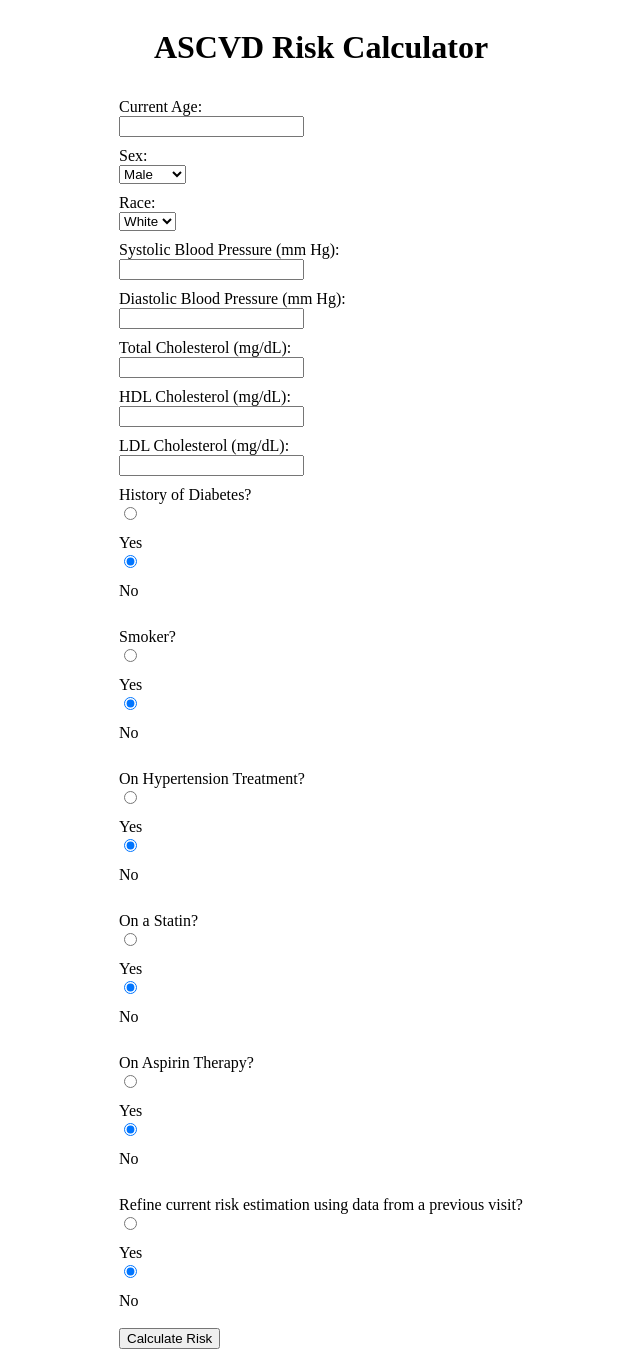
After one commit to nnantais/ASCVD-Risk-Calculator, a Flask app: page /ascvd in a window 1280 px wide. The commit adds this page. Shown: the whole page, without its empty margins (319-959 px from the left). Run offline with Flask 3, Linux system fonts and the light colour scheme.

Commit message:
update the app

```diff
--- a/src/app.py
+++ b/src/app.py
@@ -1,9 +1,10 @@
 import os
 import requests
-from flask import Flask, request, render_template
+from flask import Flask, request, render_template, redirect, url_for, session
 from dotenv import load_dotenv
 
 app = Flask(__name__)
+app.secret_key = 'supersecretkey'
 load_dotenv()
 
 FHIR_SERVER_BASE_URL = os.getenv("FHIR_SERVER_BASE_URL")
@@ -33,37 +34,48 @@ def extract_patient_data(patient, observations):
     for entry in observations.get('entry', []):
         resource = entry['resource']
         code = resource['code']['coding'][0]['code']
-        value = resource['valueQuantity']['value']
 
-        if code == '2093-3':  # Total Cholesterol
-            data['total_cholesterol'] = value
-        elif code == '2085-9':  # HDL Cholesterol
-            data['hdl_cholesterol'] = value
-        elif code == '18262-6':  # LDL Cholesterol
-            data['ldl_cholesterol'] = value
-        elif code == '8480-6':  # Systolic Blood Pressure
-            data['systolic_bp'] = value
-        elif code == '8462-4':  # Diastolic Blood Pressure
-            data['diastolic_bp'] = value
+        if 'valueQuantity' in resource:
+            value = resource['valueQuantity']['value']
+
+            if code == '2093-3':  # Total Cholesterol
+                data['total_cholesterol'] = value
+            elif code == '2085-9':  # HDL Cholesterol
+                data['hdl_cholesterol'] = value
+            elif code == '18262-6':  # LDL Cholesterol
+                data['ldl_cholesterol'] = value
+            elif code == '8480-6':  # Systolic Blood Pressure
+                data['systolic_bp'] = value
+            elif code == '8462-4':  # Diastolic Blood Pressure
+                data['diastolic_bp'] = value
 
     return data
 
 @app.route('/', methods=['GET', 'POST'])
 def index():
+    if request.method == 'POST':
+        patient_id = request.form.get('patient_id')
+        session['patient_id'] = patient_id
+        credentials = (username, password)
+        patient = request_patient(patient_id, credentials)
+        observations = request_observations(patient_id, credentials)
+
+        if patient and observations:
+            patient_data = extract_patient_data(patient, observations)
+            session['patient_data'] = patient_data
+        else:
+            session['patient_data'] = {}
+        return redirect(url_for('ascvd_risk_calculator'))
+
+    return render_template('index.html')
+
+@app.route('/ascvd', methods=['GET', 'POST'])
+def ascvd_risk_calculator():
+    patient_data = session.get('patient_data', {})
     result = None
-    patient_data = {}
-    credentials = (username, password)
 
     if request.method == 'POST':
         try:
-            patient_id = request.form.get('patient_id')
-            if patient_id:
-                patient = request_patient(patient_id, credentials)
-                observations = request_observations(patient_id, credentials)
-
-                if patient and observations:
-                    patient_data = extract_patient_data(patient, observations)
-
             age = request.form.get('age', type=int)
             gender = request.form.get('gender')
             race = request.form.get('race')
@@ -89,7 +101,7 @@ def index():
             hdl_cholesterol = patient_data.get('hdl_cholesterol', hdl_cholesterol)
             ldl_cholesterol = patient_data.get('ldl_cholesterol', ldl_cholesterol)
 
-            if None in [age, gender, race, systolic_bp, diastolic_bp, total_cholesterol, hdl_cholesterol, ldl_cholesterol]:
+            if None in [age, gender, race, systolic_bp, diastolic_bp, total_cholesterol, hdl_cholesterol]:
                 result = 'Incomplete input. Please enter all required fields.'
             else:
                 risk_score = calculate_ascvd_risk(
@@ -100,15 +112,20 @@ def index():
         except ValueError:
             result = 'Invalid input. Please enter valid values for all fields.'
 
-    return render_template('index.html', result=result, patient_data=patient_data)
+    return render_template('ascvd.html', result=result, patient_data=patient_data)
 
 def calculate_ascvd_risk(age, gender, race, systolic_bp, diastolic_bp, total_cholesterol, hdl_cholesterol, ldl_cholesterol,
                          diabetes, smoker, on_bp_meds, on_statin, on_aspirin, refine_risk):
     # Simplified calculation for demonstration purposes
     risk_score = (age * 0.1 + total_cholesterol * 0.2 + hdl_cholesterol * -0.1 +
                   systolic_bp * 0.2 + diastolic_bp * 0.1 +
-                  (10 if on_bp_meds else 0) + (10 if on_statin else 0) + (5 if on_aspirin else 0) +
-                  (20 if smoker else 0) + (30 if diabetes else 0))
+                  (10 if diabetes else 0) + (20 if smoker else 0))
+    if on_bp_meds:
+        risk_score += 10
+    if on_statin:
+        risk_score += 10
+    if on_aspirin:
+        risk_score += 5
     if refine_risk:
         risk_score *= 0.9  # Example refinement factor
     return risk_score
--- /dev/null
+++ b/src/templates/ascvd.html
@@ -0,0 +1,98 @@
+<!DOCTYPE html>
+<html lang="en">
+<head>
+    <meta charset="UTF-8">
+    <title>ASCVD Risk Calculator</title>
+</head>
+<body>
+    <div class="container">
+        <h1>ASCVD Risk Calculator</h1>
+        <form method="post">
+            <label for="age">Current Age:</label>
+            <input type="number" name="age" id="age" value="{{ patient_data.get('age', '') }}" required><br>
+
+            <label for="gender">Sex:</label>
+            <select name="gender" id="gender" required>
+                <option value="male" {% if patient_data.get('gender') == 'male' %}selected{% endif %}>Male</option>
+                <option value="female" {% if patient_data.get('gender') == 'female' %}selected{% endif %}>Female</option>
+            </select><br>
+
+            <label for="race">Race:</label>
+            <select name="race" id="race" required>
+                <option value="white" {% if patient_data.get('race') == 'white' %}selected{% endif %}>White</option>
+                <option value="black" {% if patient_data.get('race') == 'black' %}selected{% endif %}>Black</option>
+                <option value="asian" {% if patient_data.get('race') == 'asian' %}selected{% endif %}>Asian</option>
+                <option value="other" {% if patient_data.get('race') == 'other' %}selected{% endif %}>Other</option>
+            </select><br>
+
+            <label for="systolic_bp">Systolic Blood Pressure (mm Hg):</label>
+            <input type="number" name="systolic_bp" id="systolic_bp" value="{{ patient_data.get('systolic_bp', '') }}" required><br>
+
+            <label for="diastolic_bp">Diastolic Blood Pressure (mm Hg):</label>
+            <input type="number" name="diastolic_bp" id="diastolic_bp" value="{{ patient_data.get('diastolic_bp', '') }}" required><br>
+
+            <label for="total_cholesterol">Total Cholesterol (mg/dL):</label>
+            <input type="number" name="total_cholesterol" id="total_cholesterol" value="{{ patient_data.get('total_cholesterol', '') }}" required><br>
+
+            <label for="hdl_cholesterol">HDL Cholesterol (mg/dL):</label>
+            <input type="number" name="hdl_cholesterol" id="hdl_cholesterol" value="{{ patient_data.get('hdl_cholesterol', '') }}" required><br>
+
+            <label for="ldl_cholesterol">LDL Cholesterol (mg/dL):</label>
+            <input type="number" name="ldl_cholesterol" id="ldl_cholesterol" value="{{ patient_data.get('ldl_cholesterol', '') }}"><br>
+
+            <label>History of Diabetes?</label>
+            <input type="radio" id="diabetes_yes" name="diabetes" value="yes" {% if patient_data.get('diabetes') %}checked{% endif %}>
+            <label for="diabetes_yes">Yes</label>
+            <input type="radio" id="diabetes_no" name="diabetes" value="no" {% if not patient_data.get('diabetes') %}checked{% endif %}>
+            <label for="diabetes_no">No</label><br>
+
+            <label>Smoker?</label>
+            <input type="radio" id="smoker_yes" name="smoker" value="yes" {% if patient_data.get('smoker') %}checked{% endif %}>
+            <label for="smoker_yes">Yes</label>
+            <input type="radio" id="smoker_no" name="smoker" value="no" {% if not patient_data.get('smoker') %}checked{% endif %}>
+            <label for="smoker_no">No</label><br>
+
+            <label>On Hypertension Treatment?</label>
+            <input type="radio" id="on_bp_meds_yes" name="on_bp_meds" value="yes">
+            <label for="on_bp_meds_yes">Yes</label>
+            <input type="radio" id="on_bp_meds_no" name="on_bp_meds" value="no" checked>
+            <label for="on_bp_meds_no">No</label><br>
+
+            <label>On a Statin?</label>
+            <input type="radio" id="on_statin_yes" name="on_statin" value="yes">
+            <label for="on_statin_yes">Yes</label>
+            <input type="radio" id="on_statin_no" name="on_statin" value="no" checked>
+            <label for="on_statin_no">No</label><br>
+
+            <label>On Aspirin Therapy?</label>
+            <input type="radio" id="on_aspirin_yes" name="on_aspirin" value="yes">
+            <label for="on_aspirin_yes">Yes</label>
+            <input type="radio" id="on_aspirin_no" name="on_aspirin" value="no" checked>
+            <label for="on_aspirin_no">No</label><br>
+
+            <label>Refine current risk estimation using data from a previous visit?</label>
+            <input type="radio" id="refine_risk_yes" name="refine_risk" value="yes">
+            <label for="refine_risk_yes">Yes</label>
+            <input type="radio" id="refine_risk_no" name="refine_risk" value="no" checked>
+            <label for="refine_risk_no">No</label><br>
+
+            <input type="submit" value="Calculate Risk">
+        </form>
+
+        {% if result %}
+            <h3>{{ result }}</h3>
+        {% endif %}
+    </div>
+</body>
+</html>
+
+<style>
+    .container {
+        display: grid;
+        place-items: center;
+    }
+    label {
+        display: block;
+        margin-top: 10px;
+    }
+</style>
```
Also changed, not shown: src/templates/index.html (+18 -34 lines), 1 other file.
